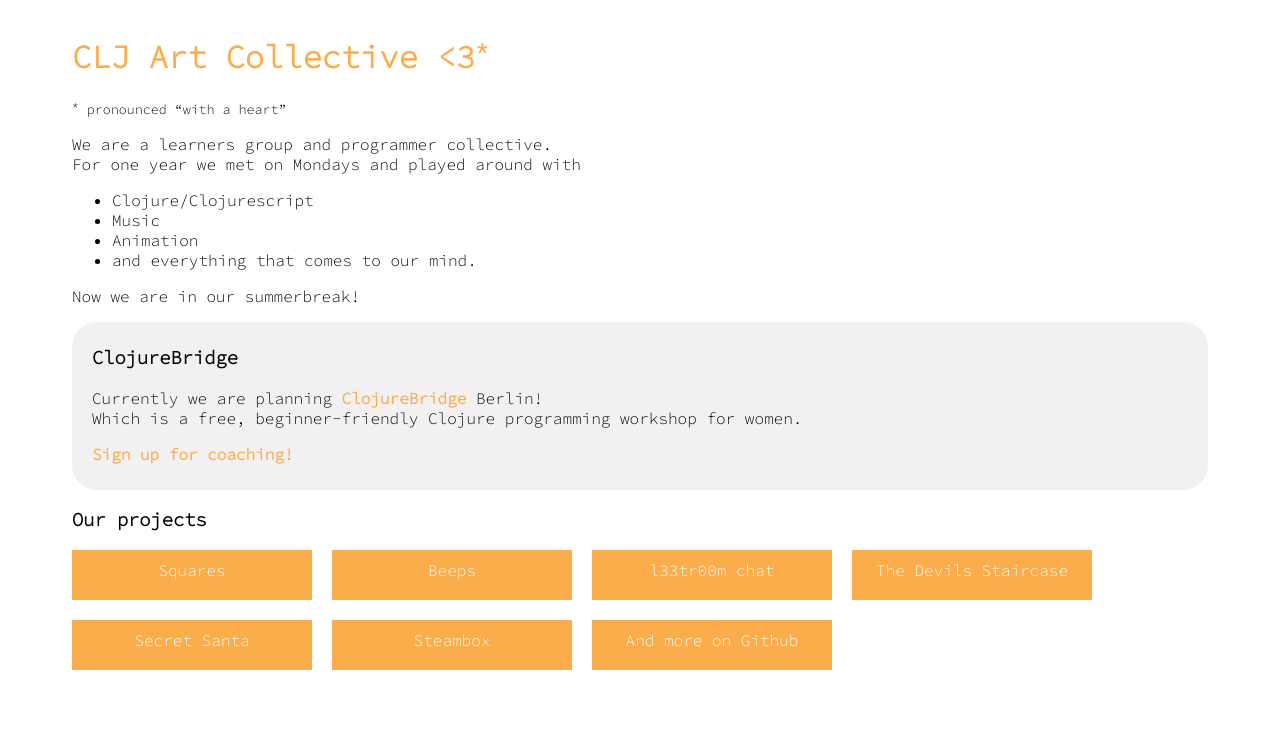
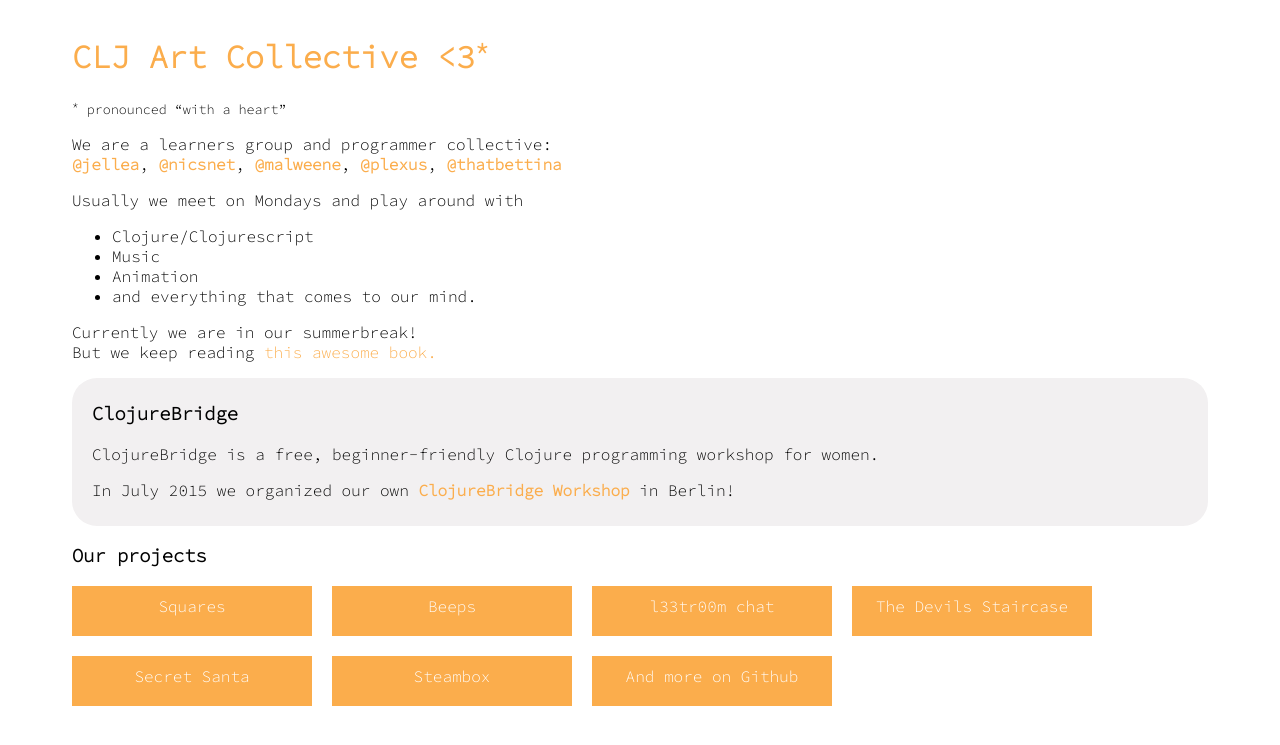
Before and after one commit to cljart/cljart.github.io, a Jekyll site: the page built from index.md, in a window 1280 px wide. Shown: the top 745 px of the page. Built offline with Jekyll 4.4.1, drawn with Linux system fonts in a browser that asks for light colours.

Commit message:
Update cljart website text

```diff
--- a/index.md
+++ b/index.md
@@ -8,22 +8,25 @@ layout: default
 
 <small><sup>*</sup> pronounced "with a heart"</small>
 
-We are a learners group and programmer collective.
-For one year we met on Mondays and played around with
+We are a learners group and programmer collective:
+[@jellea](https://twitter.com/jellea){:.highlight_link}, [@nicsnet](https://twitter.com/nicsnet){:.highlight_link}, [@malweene](https://twitter.com/malweene){:.highlight_link}, [@plexus](https://twitter.com/plexus){:.highlight_link}, [@thatbettina](https://twitter.com/thatbettina){:.highlight_link}
+
+Usually we meet on Mondays and play around with
 
 * Clojure/Clojurescript
 * Music
 * Animation
 * and everything that comes to our mind.
 
-Now we are in our summerbreak!
+Currently we are in our summerbreak!
+But we keep reading [this awesome book.](http://www.braveclojure.com/)
 
 <div class="box">
 ### ClojureBridge
-Currently we are planning [ClojureBridge](http://www.clojurebridge.org/){:.coaching} Berlin! <br>
-Which is a free, beginner-friendly Clojure programming workshop for women.
+ClojureBridge is a free, beginner-friendly Clojure programming workshop for women.
 
-[Sign up for coaching!](https://docs.google.com/forms/d/1tZXTsTPkeHA4EAW2pMVk_CzW1FkSxmGRWrgdvkPI__4/viewform?c=0&w=1&fbzx=3635869930483963967){:.coaching}
+In July 2015 we organized our own [ClojureBridge Workshop](https://clojurebridge-berlin.github.io/){:.highlight_link} in Berlin! <br>
+
 </div>
 
 ### Our projects
--- a/public/css/stylesheet.css
+++ b/public/css/stylesheet.css
@@ -25,7 +25,7 @@ a.projects:link {
     float: left;
 }
 
-a.coaching:link {
+a.highlight_link:link {
   color: #fbad4c;
   font-weight: bold;
   text-decoration: none;
@@ -50,7 +50,7 @@ a.projects:hover {
   background-color: #fbe97c;
 }
 
-a.coaching:hover {
+a.highlight_link:hover {
   color: #e1621c;
 }
 
```
Also changed, not shown: 2 other files.
